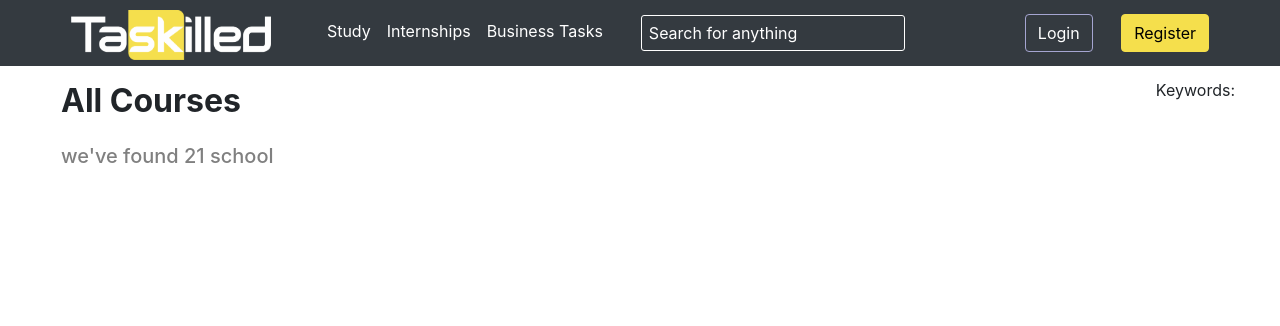
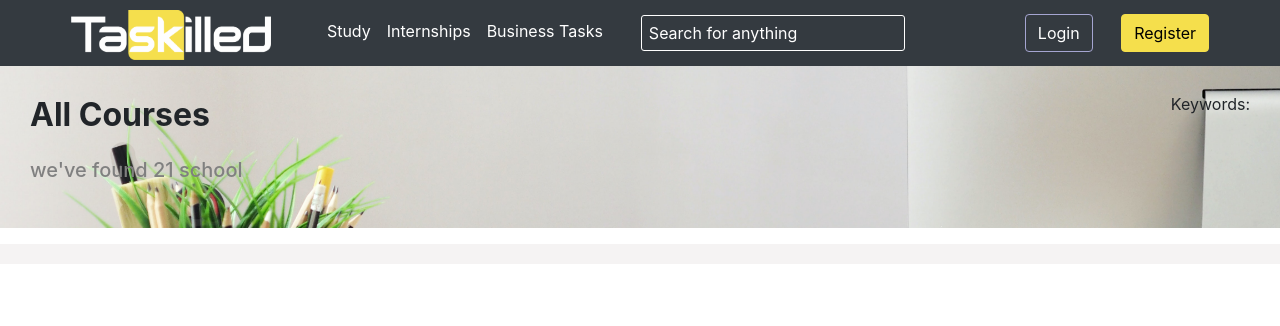
Before and after one commit to muradaghazade/taskilled, a Django app: page /course-list in a window 1280 px wide. Shown: the top 326 px of the page. Run offline with Django 3.2, Linux system fonts and the light colour scheme; data that the repository does not hold is empty; some libraries are stand-ins or nearby versions.

Commit message:
modified

```diff
--- a/core/templates/course_list.html
+++ b/core/templates/course_list.html
@@ -3,25 +3,35 @@
 {% load static %}
 
 {% block css %}
-<link rel="stylesheet" href="{% static 'css/course-list.css' %}">
+<link rel="stylesheet" href="{% static 'css/course_list.css' %}">
 {% endblock %}
 
 {% block content %}
+<div class="course-header">
 
+    <div style="display: flex; justify-content: space-between;">
+    <h2><b>All Courses</b> </h2>
+
+    <span style="margin-left: 70%;">Keywords:</span>
+    <div id="reset-btn-div" style="display: none; background-color: darkgray; color: white; border-radius: 5px; padding: 15px 20px;"><span id="keyword"></span>
+    <button id="reset-search" style="border: none; border-radius: 50%; padding: 3px 6px; margin-left: 5px; background-color: grey; color: white; outline: none;">X</button>
+    </div>
+
+    </div>
+    <div class="mt-3 mb-3">
+        <h5 style="color: gray;">we've found 21 school</h5>
+    </div>
+</div>
     <section class="section__learn_english mt-3 container-fluid">
         <div class="section__learn_english_container">
             <div class="container-fluid">
 
                 <div class="col-12">
                     <div class="ml-3">
-                        <div style="display: flex; justify-content: space-between;">
-                        <h2><b>All Courses</b> </h2>
-                        <span style="margin-left: 70%;">Keywords:</span>
-                        <div id="reset-btn-div" style="display: none; background-color: darkgray; color: white; border-radius: 5px; padding: 15px 20px;"><span id="keyword"></span>
-                        <button id="reset-search" style="border: none; border-radius: 50%; padding: 3px 6px; margin-left: 5px; background-color: grey; color: white; outline: none;">X</button>
-                        </div>
-                    </div>
-                         <div class="d-flex justify-content-between">
+
+                         <div class="d-flex">
+
+
                             <!-- <div class="d-flex">
                                 <p class="mt-3">sort by</p>
                                 <div class="sort_by_btn sort_by_btn-flex"><input class="sort_by_btn__child"
@@ -30,12 +40,10 @@
                                 <input class="sort_by_btn" type="submit" value="best reviewed">
                                 <input class="sort_by_btn" type="submit" value="price">
                             </div> -->
-                            <div class="mt-3 mb-3">
-                                <h5 style="color: gray;">we've found 21 school</h5>
-                            </div>
+
                         </div>
 
-                        <div id="list-here"></div>
+                        <div id="list-here" class="row"></div>
 
 
 
--- a/static/css/course_list.css
+++ b/static/css/course_list.css
@@ -39,3 +39,17 @@ background-color: rgb(245, 243, 243);
     flex-direction: column;
     justify-content: space-between;
 }
+
+
+.course-header{
+    background-image: url('../img/georgie-cobbs-bKjHgo_Lbpo-unsplash.jpg');
+    background-size: cover;
+    background-position:center;
+    padding: 30px;
+}
+
+
+#list-here{
+    display: flex;
+    justify-content: space-around;
+}
--- a/static/js/course-list.js
+++ b/static/js/course-list.js
@@ -9,49 +9,20 @@ getCourseList = () => {
           console.log(element.category);
           if (element.category == 1 && element.is_shared == true) {
             document.getElementById("list-here").innerHTML += `
-            <div class="d-flex">
-                              <div style="width: 84%;">
-                                  <div class="card mb-3" style="max-width: 100%;">
-                                      <div class="row no-gutters">
-                                          <div class="col-md-4">
-                                              <img src="${element.image}" class="card-img"
-                                                  alt="...">
-                                          </div>
-                                          <div class="card__flex__column ml-3 my-3">
-                                              <div class="mb-3">
-                                                  <h3 class="card-title"><b>${element.title}</h3>
-                                                  <p class="card-text" style="color: rgb(175, 169, 169);">${element.description}</p>
-
-                                              </div>
-                                              <div>
-                                                  <i style="color: gray;" class="far fa-user"></i><small style="padding-left: 5px;color: gray;">from ${element.minimum_age} years</small>
-
-                                              </div>
-                                          </div>
-                                      </div>
-                                  </div>
-                              </div>
-                              <div  style="height: 210px">
-                                  <div class="ml-1">
-                                      <div class="card" style="max-width: 100%; background-color:white;">
-                                          <div class="text-success ml-2 mt-2">retund in case of visa rejection <span class="border border-success" style="padding: 2px 4px; border-radius:50%;">?</span></div>
-                                          <br>
-
-                                          <div class="ml-2" style="line-height: 15px;">
-                                              <h5 class="">From ${element.price} $</h5>
-                                              <small class="">for ${element.course_deadline} weeks</small>
-                                              <br>
-                                              <br>
-                                              <br>
-                                          </div>
-                                      </div>
-                                  </div>
-                                  <a href="/course/${element.id}">
-                                  <button type="button" style="padding: 8px 27px; border: none;color: white;background-color: mediumturquoise;"><h4>Choose a course</h4> </button>
-                                  </a>
-                                  </div>
-
-                          </div>
+            <div class="card col-3" style="width: 18rem; margin:25px">
+            <img src="${element.image}" class="card-img-top" alt="...">
+            <div class="card-body">
+                <div class="row justify-content-between" style="align-items: center;">
+                <div class="col-7">
+                    <h3 class="card-title" style="font-weight:bold;">${element.title}</h3>
+                    <p class="card-text">for ${element.course_deadline} weeks</p>
+                </div>
+                    <h5 class="card-title col-4" style="width:80%;display: flex;justify-content: center;align-items: center;background-color: rgb(245, 223, 76); border-radius: 5px;font-size:16px;color:white;padding: 10px 0px;">${element.price} AZN</h5>
+                </div>
+              <p class="card-text">${element.description}</p>
+              <a href="/course/${element.id}" class="btn btn-dark" style="color:rgb(245, 223, 76);">Choose a course</a>
+            </div>
+          </div>
             `
           }
 
--- a/static/js/create-course.js
+++ b/static/js/create-course.js
@@ -93,5 +93,6 @@ document.getElementById("courseForm").addEventListener('submit', (e) => {
       })
 
 
+
   // localStorage.setItem()
 })
```
Also changed, not shown: core/templates/course_detail.html (+9 -6 lines), static/css/course_detail.css (+16 -1 lines), static/css/create_question.css (+11 -0 lines), 2 other files.
